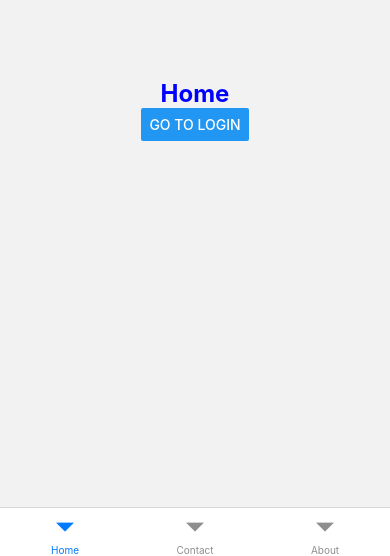
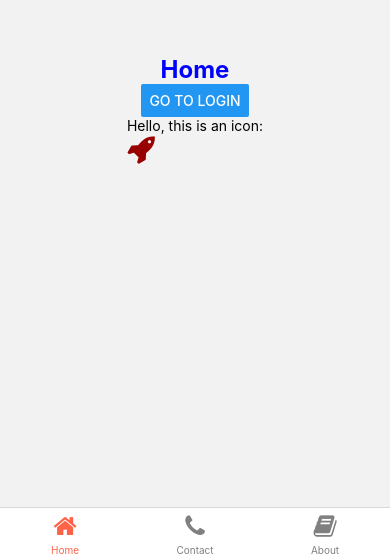
Before and after one commit to MirzaUsman733/reactNativeUsman, a React Native app: screen /Home in a window 390 px wide. Shown: the part 288-844 px from the top of the page. Built offline with nearby package versions, Linux system fonts and the light colour scheme.

Commit message:
Add the Icon in Bottom Tabs

```diff
--- a/package.json
+++ b/package.json
@@ -18,6 +18,7 @@
     "@types/react-navigation": "^3.4.0",
     "react": "18.2.0",
     "react-native": "0.72.7",
+    "react-native-fontawesome": "^7.0.0",
     "react-native-gesture-handler": "^2.14.0",
     "react-native-reanimated": "^3.6.1",
     "react-native-safe-area-context": "^4.7.4",
--- /dev/null
+++ b/src/Components/Icon.tsx
@@ -0,0 +1,14 @@
+import React from 'react';
+import {View, Text} from 'react-native';
+import Icon from 'react-native-vector-icons/FontAwesome';
+
+const MyIcon = () => {
+  return (
+    <View>
+      <Text>Hello, this is an icon:</Text>
+      <Icon name="rocket" size={30} color="#900" />
+    </View>
+  );
+};
+
+export default MyIcon;
--- a/src/Navigation/Navigation.tsx
+++ b/src/Navigation/Navigation.tsx
@@ -7,14 +7,47 @@ import About from '../Tabs/About';
 import {createStackNavigator} from '@react-navigation/stack';
 import SignUp from '../Screens/SignUp';
 import Login from '../Screens/Login';
+import Icon from 'react-native-vector-icons/FontAwesome';
 const Stack = createStackNavigator();
 const Tab = createBottomTabNavigator();
 function Root() {
   return (
-    <Tab.Navigator initialRouteName="Home" screenOptions={{headerShown: false}}>
-      <Tab.Screen name="Home" component={Home} />
-      <Tab.Screen name="Contact" component={Contact} />
-      <Tab.Screen name="About" component={About} />
+    <Tab.Navigator
+      initialRouteName="Home"
+      // screenOptions={{headerShown: false}}
+      screenOptions={{
+        tabBarActiveTintColor: 'tomato',
+        tabBarInactiveTintColor: 'gray',
+        tabBarIconStyle: {fontSize: 20},
+        headerShown: false,
+      }}>
+      <Tab.Screen
+        name="Home"
+        component={Home}
+        options={{
+          tabBarIcon: ({color, size}) => (
+            <Icon name="home" size={size} color={color} />
+          ),
+        }}
+      />
+      <Tab.Screen
+        name="Contact"
+        component={Contact}
+        options={{
+          tabBarIcon: ({color, size}) => (
+            <Icon name="phone" size={size} color={color} />
+          ),
+        }}
+      />
+      <Tab.Screen
+        name="About"
+        component={About}
+        options={{
+          tabBarIcon: ({color, size}) => (
+            <Icon name="book" size={size} color={color} />
+          ),
+        }}
+      />
     </Tab.Navigator>
   );
 }
--- a/src/Tabs/Home.tsx
+++ b/src/Tabs/Home.tsx
@@ -1,6 +1,7 @@
 import React from 'react';
 import {View, Text, Button, StyleSheet} from 'react-native';
 import {NavigationProp} from '@react-navigation/native';
+import MyIcon from '../Components/Icon';
 
 interface HomeProps {
   navigation: NavigationProp<any>; // Replace 'any' with the type of your navigation params
@@ -14,6 +15,7 @@ const Home: React.FC<HomeProps> = ({navigation}) => {
         onPress={() => navigation.navigate('Login')}
         title="Go to Login"
       />
+      <MyIcon />
     </View>
   );
 };
```
Also changed, not shown: src/Navigation/StackNavigation.tsx (deleted, +0 -31 lines), 4 other files (tests, documents, lock files or other folders).
